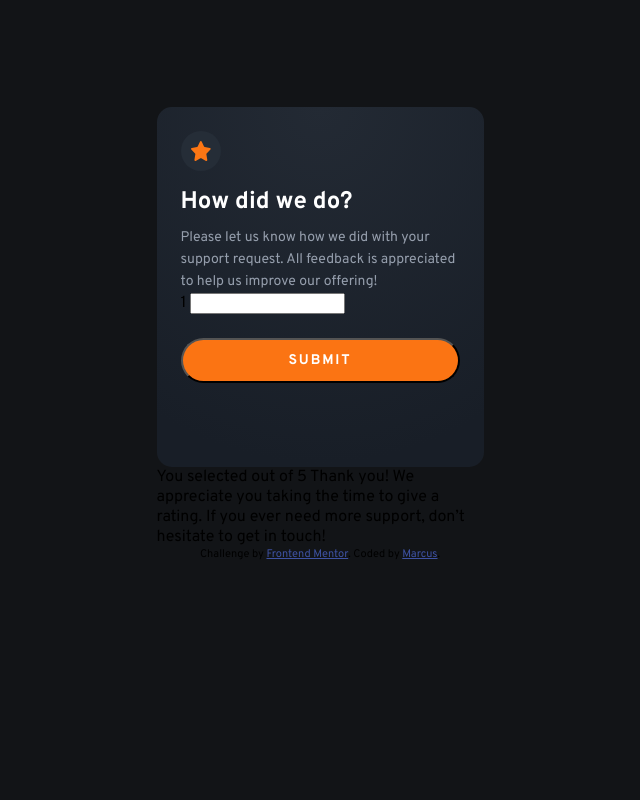
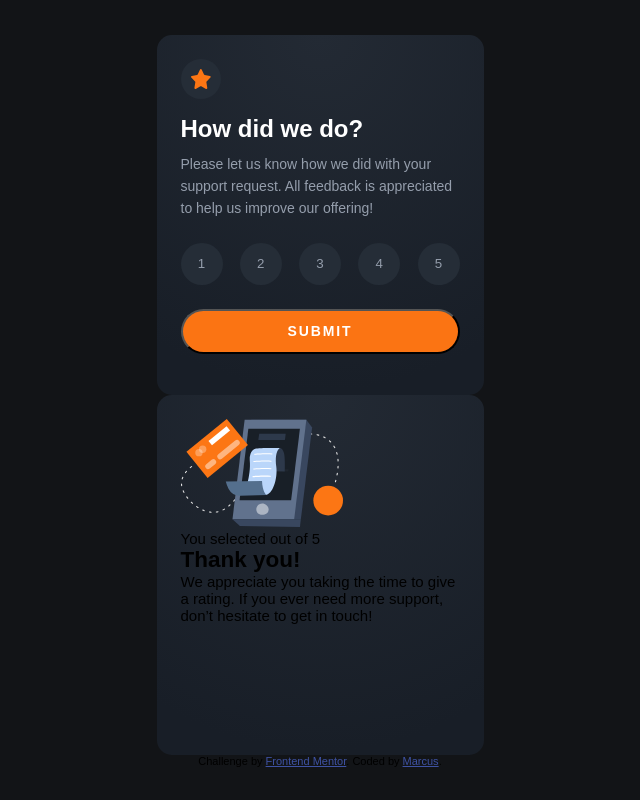
Before and after one commit to marjsky/interactive-rating-component-main, a plain HTML site: page interactive-rating-component-main/index.html in a window 1280 px wide. Shown: the whole page, without its empty margins (320-960 px from the left). Drawn offline with Linux system fonts and the light colour scheme; a web font is replaced by a local one.

Commit message:
refactor html and style for main container

```diff
--- a/interactive-rating-component-main/index.html
+++ b/interactive-rating-component-main/index.html
@@ -8,7 +8,6 @@
 
   <link rel="preconnect" href="https://fonts.googleapis.com">
   <link rel="preconnect" href="https://fonts.gstatic.com" crossorigin>
-  <link href="https://fonts.googleapis.com/css2?family=Overpass:wght@400;700&family=Sedgwick+Ave+Display&display=swap" rel="stylesheet">
 
   <link rel="stylesheet" href="style.css">
 
@@ -16,11 +15,7 @@
 
 </head>
 <body>
-
   <!-- Rating state start -->
-
-
-
   <div class="container">
     <div class="icon-circle">
       <img class="icon" src="./images/icon-star.svg" alt="icon-star">
@@ -28,35 +23,34 @@
     <h1 class="headline">How did we do?</h1>
     <p class="content">Please let us know how we did with your support request. All feedback is appreciated
       to help us improve our offering!</p>
-    <form action="rating-info">
-      <div class="rating-1">
-        <label for="rating-1">1</label>
-        <input type="">
-      </div>
-    </form>
+    <ul>
+      <li><button class="btn">1</button></li>
+      <li><button class="btn">2</button></li>
+      <li><button class="btn">3</button></li>
+      <li><button class="btn">4</button></li>
+      <li><button class="btn">5</button></li>
+    </ul>
     <button class="submit-rating-btn">Submit</button>
   </div>
-
-
-
-
   <!-- Rating state end -->
 
   <!-- Thank you state start -->
+  <div class="thank-you">
+    <img src="./images/illustration-thank-you.svg" alt="">
+    <p>You selected <!-- Add rating here --> out of 5</p>
 
-  You selected <!-- Add rating here --> out of 5
+    <h2>Thank you!</h2>
 
-  Thank you!
-
-  We appreciate you taking the time to give a rating. If you ever need more support,
-  don’t hesitate to get in touch!
-
+    <p>We appreciate you taking the time to give a rating. If you ever need more support,
+      don’t hesitate to get in touch!</p>
+  </div>
   <!-- Thank you state end -->
-
 
   <div class="attribution">
     Challenge by <a href="https://www.frontendmentor.io?ref=challenge" target="_blank">Frontend Mentor</a>.
     Coded by <a href="https://www.frontendmentor.io/profile/marjsky">Marcus</a>.
   </div>
+
+  <script src="index.js"></script>
 </body>
 </html>
--- a/interactive-rating-component-main/style.css
+++ b/interactive-rating-component-main/style.css
@@ -14,9 +14,11 @@
     --very-dark-blue: hsla(218, 11%, 8%, 1);
 }
 
-html * {
-    font-family: Overpass;
-}
+@import url('https://fonts.googleapis.com/css2?family=Overpass:wght@400;700&family=Sedgwick+Ave+Display&display=swap');
+
+/* html * {
+
+} */
 
 body {
     display: flex;
@@ -28,10 +30,13 @@ body {
     height: 667px;
     padding: 154px 24px 153px 24px;
     margin: 0 auto;
+    font-family: 'Overpass', sans-serif;
+    font-size: 15px;
+    min-height: 100vh;
 }
 
 /* Mobile view 375px */
-.container {
+.container, .thank-you {
     width: 327px;
     height: 360px;
     border-radius: 15px;
@@ -68,6 +73,23 @@ body {
     line-height: 22px;
     margin-top: 10px;
 }
+
+.container ul {
+    display: flex;
+    justify-content: space-between;
+    /* align-items: center; */
+    list-style-type: none;
+    padding-top: 24px;
+}
+.btn {
+    color: var(--light-gray);
+    width: 42px;
+    height: 42px;
+    border: none;
+    border-radius: 50%;
+    background-color: var(--dark-blue);
+
+}
 .submit-rating-btn {
     background-color: var(--orange);
     color: var(--pure-white);
```
Also changed, not shown: interactive-rating-component-main/index.js (added).
